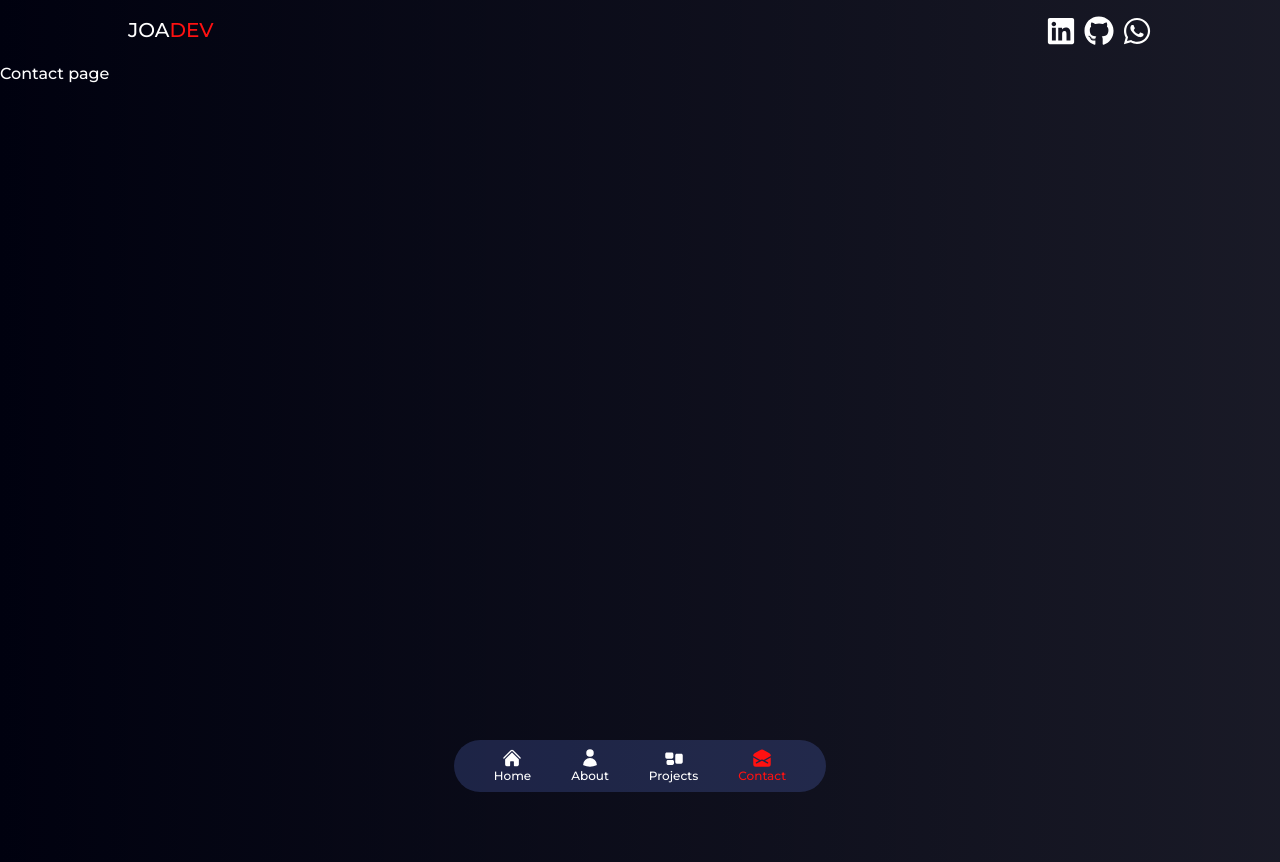
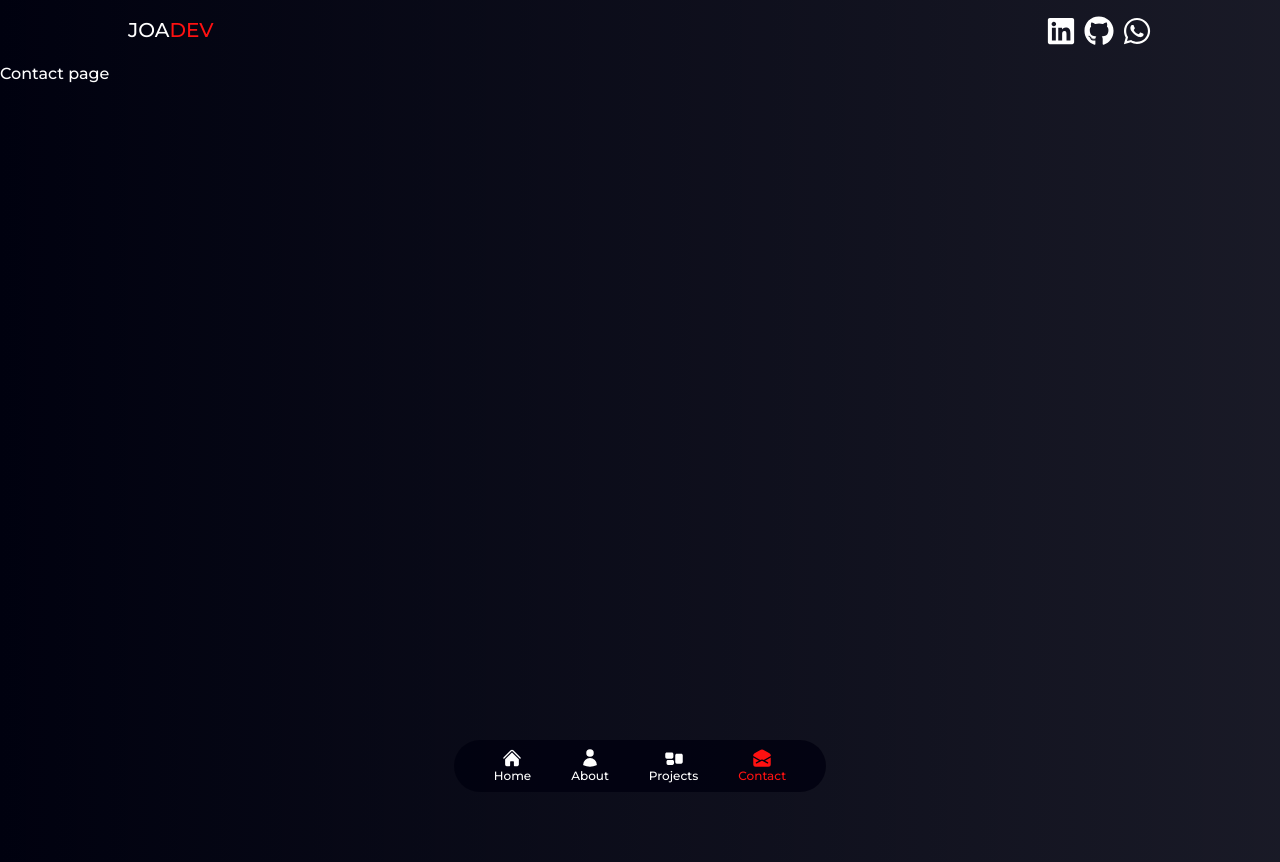
Before and after one commit to joacorojasmoschini/Portafolio, a Next.js app: page /contact in a window 1280 px wide. Built offline with nearby package versions, Linux system fonts and the light colour scheme.

Commit message:
bg navbar

```diff
--- a/src/components/Navbar.tsx
+++ b/src/components/Navbar.tsx
@@ -35,7 +35,7 @@ const NavBar = () => {
   ];
   return (
     <nav className="flex justify-center items-center fixed bottom-0 w-full z-20 sm:mb-2">
-      <div className="max-w-screen-sm flex items-center justify-between lg:justify-center py-2 px-10 gap-x-10 sm:rounded-full bg-light-blue/20 w-full lg:w-auto">
+      <div className="max-w-screen-sm flex items-center justify-between lg:justify-center py-2 px-10 gap-x-10 sm:rounded-full bg-blue/80 w-full lg:w-auto">
         {navData.map((data, index) => {
           return (
             <Link
```
